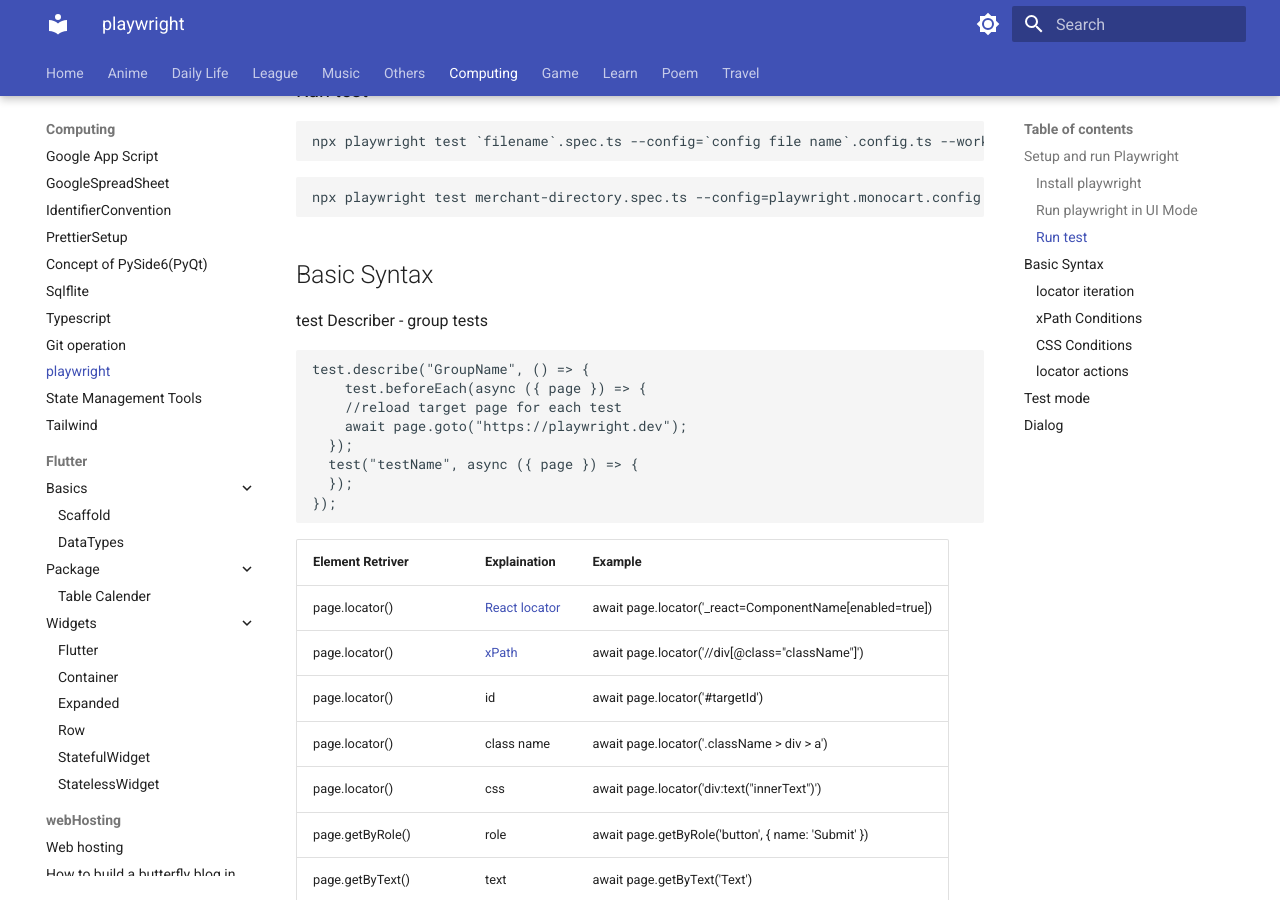
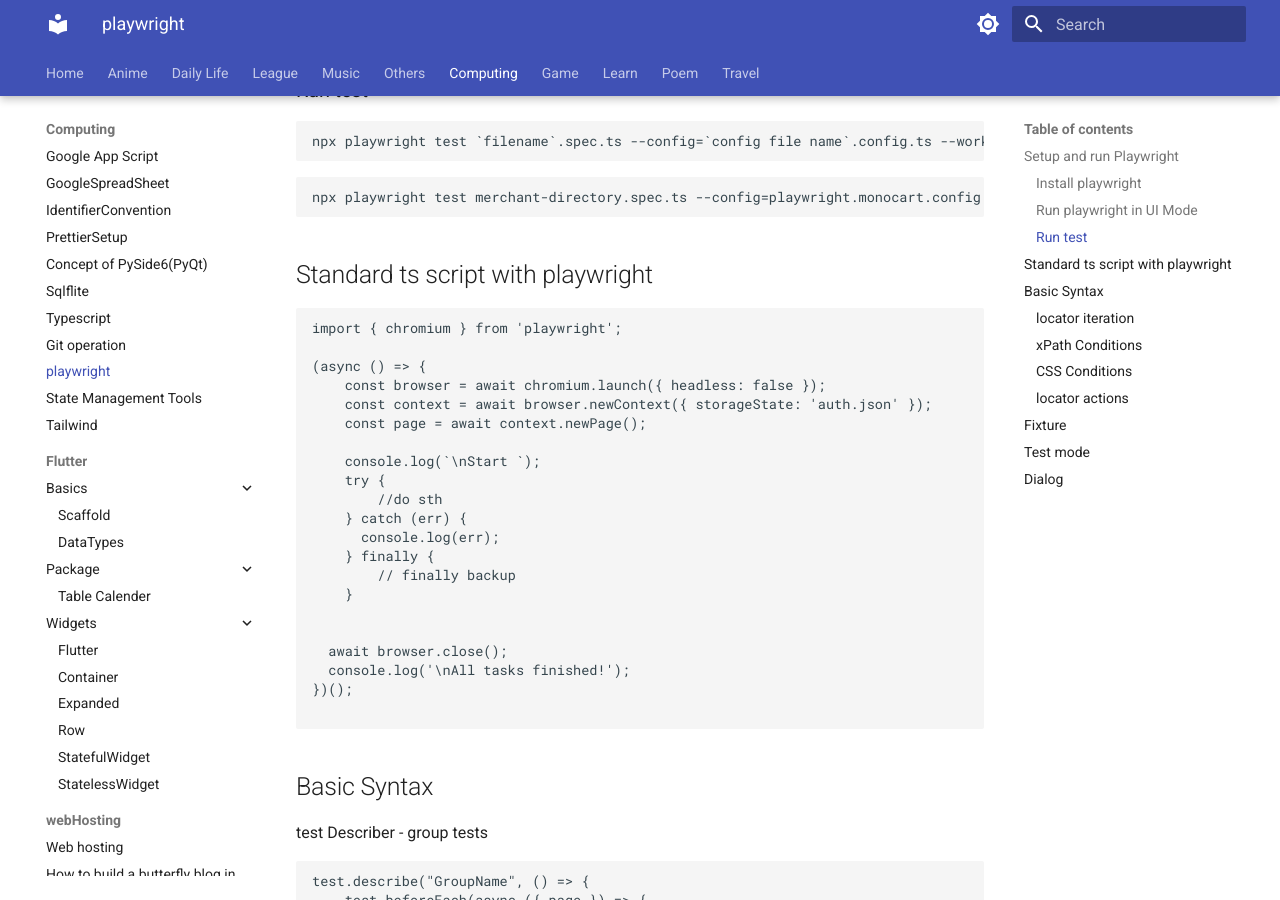
Before and after one commit to satouboolean/satouboolean.github.io, an MkDocs documentation site: the page built from docs/computing/playwright.md, in a window 1280 px wide and 900 px high, scrolled down 520 px. Built offline with MkDocs 1.6.1 and Material for MkDocs 9.7.7, drawn with Linux system fonts in a browser that asks for light colours.

Commit message:
update playwright

````diff
--- a/docs/computing/playwright.md
+++ b/docs/computing/playwright.md
@@ -22,13 +22,39 @@
 ```
 
 ### Run test
+
 ```Powershell
 npx playwright test `filename`.spec.ts --config=`config file name`.config.ts --workers=4 --retries=3 --project="mschromium" --trace on -g "(?=.\*zh_CN)" --headed
 ```
 
-
 ```Powershell
 npx playwright test merchant-directory.spec.ts --config=playwright.monocart.config.ts --workers=4 --retries=3 --project="mschromium" --trace on -g "(?=.*zh_CN)" --headed
+```
+
+## Standard ts script with playwright
+
+```Typescript
+import { chromium } from 'playwright';
+
+(async () => {
+	const browser = await chromium.launch({ headless: false });
+	const context = await browser.newContext({ storageState: 'auth.json' });
+	const page = await context.newPage();
+
+	console.log(`\nStart `);
+	try {
+		//do sth
+	} catch (err) {
+	  console.log(err);
+	} finally {
+		// finally backup
+	}
+
+
+  await browser.close();
+  console.log('\nAll tasks finished!');
+})();
+
 ```
 
 ## Basic Syntax
@@ -86,7 +112,6 @@
 | filter by inner text                   |                           | await page.locator('//div\[contains(text(),"keyword")\]')             |     |
 | following sibling                      | /following-sibling::      | {xpath}//following-sibling::div                                       |     |
 
-
 ### CSS Conditions
 
 | Conditions     | Explaination                                  | Example                                                           |
@@ -103,9 +128,11 @@
 | :nth-match     | nth match 1-based                             | await page.locator(':nth-match(:text("innerText"), 1)')           |
 
 ### locator actions
+
 | Actions         | Explaination                                                                | Example                             |
 | --------------- | --------------------------------------------------------------------------- | ----------------------------------- |
 | .click(option?) | optional to specify position of element<br>x,y where 0,0 is top-left corner | await page.locator.click({x:1,y:1}) |
+
 ## [Fixture](https://www.youtube.com/watch?v=2O7dyz6XO2s)
 
 Create a custom `test` object which extend the original `test()` function from playwright
@@ -152,15 +179,19 @@
 ```
 
 ## Test mode
+
 - serial
 - parallel
 - default
+
 ```Typescript
 test.describe.configure({ mode: "serial" });
 ```
 
 ## Dialog
+
 Playwright default to dismiss dialog automatically. So if we want to handle the dialog, we need to setup a dialog listener before the action which trigger dialog
+
 ```Typescript
 aiPage.page.on('dialog', (dialog) => dialog.accept());
 ```
````
Also changed, not shown: docs/League/MatchUpSheet/Singed.md (+2 -2 lines), docs/League/MatchUpSheet/Vi.md (+8 -4 lines).
